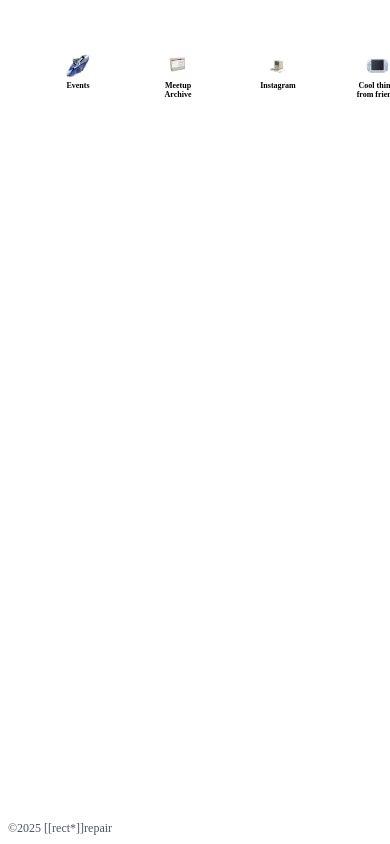
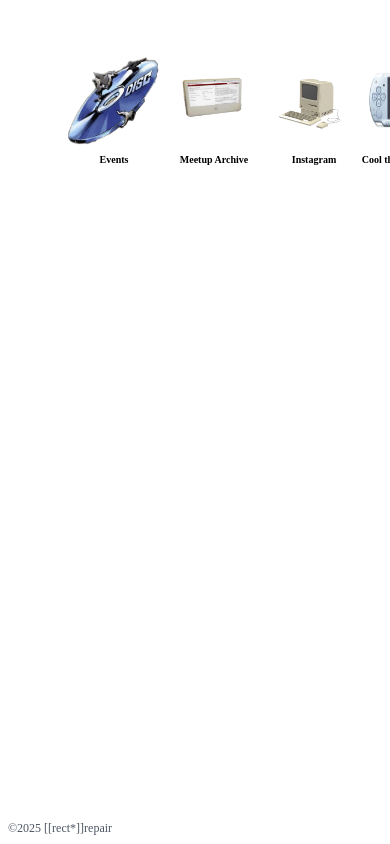
Before and after one commit to rect-repair/home, a Next.js app: page / in a window 390 px wide. Built offline with nearby package versions, Linux system fonts and the light colour scheme.

Commit message:
fix: keep desktop icons large on mobile screens

```diff
--- a/app/globals.css
+++ b/app/globals.css
@@ -134,18 +134,18 @@ body {
 /* Mobile Responsive */
 @media (max-width: 768px) {
   .desktop-icon {
-    width: 48px;
+    width: 120px;
     margin: 4px;
   }
 
   .retro-icon {
-    width: 24px;
-    height: 24px;
-    font-size: 8px;
+    width: 96px;
+    height: 96px;
+    font-size: 10px;
   }
 
   .desktop-icon-label {
-    font-size: 8px;
+    font-size: 10px;
   }
 
   .retro-window {
```
